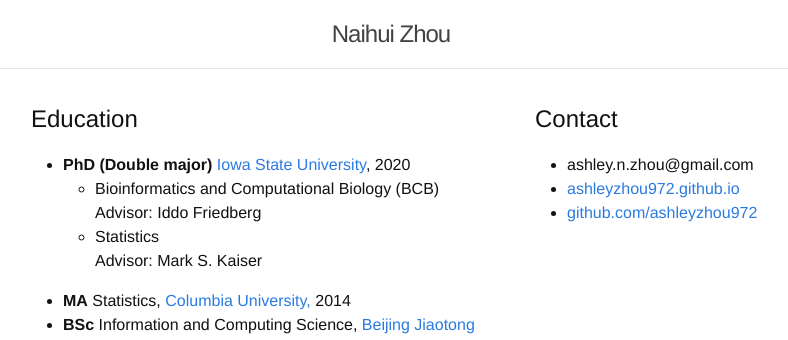
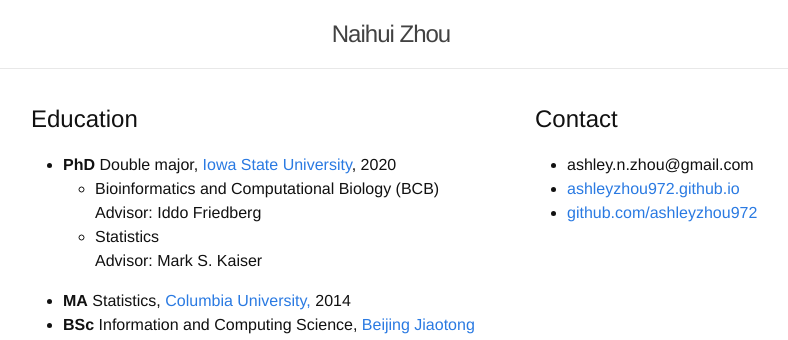
Before and after one commit to ashleyzhou972/ashleyzhou972.github.io, a Jekyll site: the page built from cv.md, in a window 1280 px wide and 900 px high. Shown: the top 340 px of the window, without its empty margins (249-1037 px from the left). Built offline with Jekyll 4.4.1, drawn with Linux system fonts in a browser that asks for light colours.

Commit message:
cv minor change

```diff
--- a/cv.md
+++ b/cv.md
@@ -8,7 +8,7 @@
 <div style="float:left; width: 70%">
 <h2>Education</h2>
 <ul>
-  <li><b>PhD (Double major)</b> <a href="http://www.iastate.edu/">Iowa State University</a>, 2020</li>
+  <li><b>PhD</b> Double major, <a href="http://www.iastate.edu/">Iowa State University</a>, 2020</li>
   <ul>
   <li> Bioinformatics and Computational Biology (BCB)<br>Advisor: Iddo Friedberg</li>
   <li> Statistics<br>Advisor: Mark S. Kaiser</li>
```
Also changed, not shown: 1 other file.
